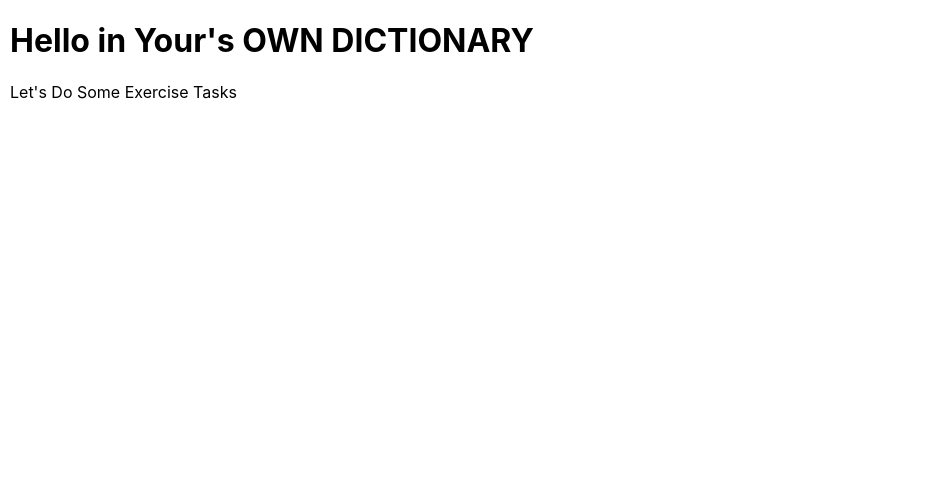
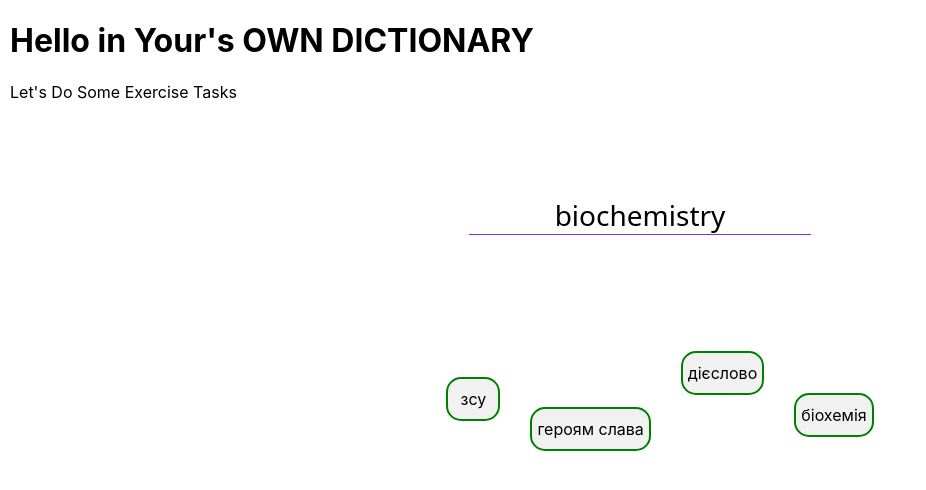
Before and after one commit to hustle2live/Vocabulary-App, a React (Create React App) app in the folder app/: page /test-page in a window 1280 px wide. Shown: the top 490 px of the page, without its empty margins (0-926 px from the left). Built offline with nearby package versions, Linux system fonts and the light colour scheme.

Commit message:
added test component

```diff
--- a/app/package.json
+++ b/app/package.json
@@ -3,12 +3,16 @@
   "version": "0.1.0",
   "private": true,
   "dependencies": {
+    "@reduxjs/toolkit": "^1.8.5",
     "@testing-library/jest-dom": "^5.16.5",
     "@testing-library/react": "^13.4.0",
     "@testing-library/user-event": "^13.5.0",
     "react": "^18.2.0",
     "react-dom": "^18.2.0",
+    "react-redux": "^8.0.4",
     "react-scripts": "^5.0.1",
+    "redux": "^4.2.0",
+    "redux-devtools-extension": "^2.13.9",
     "web-vitals": "^2.1.4"
   },
   "scripts": {
--- a/app/src/App.jsx
+++ b/app/src/App.jsx
@@ -1,17 +1,30 @@
 import React from 'react';
 import { Routes, Route } from 'react-router-dom';
+import { useDispatch, useSelector } from 'react-redux';
 
 import { Main } from './components/Main';
 import { NewWordAddition } from './components/NewWordAddition';
-import { Testinteractive } from './components/TestInteractive';
+import { CreateTestingArray } from './components/CreateTestingArray';
+
 import './styles.css';
 
-const App = () => (
-  <Routes>
-    <Route path='/' element={<Main />} />
-    <Route path='add-new-word' element={<NewWordAddition />} />
-    <Route path='test-page' element={<Testinteractive />} />
-  </Routes>
-);
+const App = (props) => {
+  // const store = props.store;
+  // const state = store.getState();
+  // console.log(props.store);
+
+  // const store = useSelector((state) => state);
+
+  return (
+    <Routes>
+      <Route path='/' element={<Main />} />
+      <Route path='add-new-word' element={<NewWordAddition />} />
+      <Route
+        path='test-page'
+        element={<CreateTestingArray store={props.store} />}
+      />
+    </Routes>
+  );
+};
 
 export default App;
--- /dev/null
+++ b/app/src/components/CreateTestingArray.jsx
@@ -0,0 +1,46 @@
+import React from 'react';
+import { useDispatch, useSelector } from 'react-redux';
+import { shuffleAndCut, Testinteractive } from './TestInteractive';
+
+export const CreateTestingArray = (props) => {
+  const store = props.store;
+  const state = store.getState();
+  // const state = useSelector((state) => state);
+
+  const dispatch = useDispatch();
+
+  const testedName = state.activeWordTest;
+  // store.subscribe(() => console.log(state.activeWordTest));
+
+  const testingArray = shuffleAndCut([...state.vocabulary]);
+
+  const count = state.count;
+  const scorePercentage = (count / 10) * 100;
+
+  const changeTest = () =>
+    testingArray
+      ? dispatch({
+          type: 'setActiveTestWord',
+          payload: testingArray.shift()
+        })
+      : dispatch({
+          type: 'resetActiveWord'
+        });
+
+  changeTest();
+  console.log(state);
+
+  return testedName ? (
+    <Testinteractive
+      changeToNextWord={changeTest}
+      store={store}
+      testedElem={testedName}
+      vocabulary={state.vocabulary}
+      count={state.count}
+    />
+  ) : (
+    <div>
+      <p>there is {scorePercentage.toFixed(2)} % correct answers</p>
+    </div>
+  );
+};
--- a/app/src/components/Main.jsx
+++ b/app/src/components/Main.jsx
@@ -1,9 +1,10 @@
 import React from 'react';
 import { useNavigate, useLocation } from 'react-router-dom';
-
-import { dictionary } from './dictionary';
+import { useSelector } from 'react-redux';
 
 export const Main = () => {
+  const store = useSelector((state) => state.vocabulary);
+
   let navigate = useNavigate();
   let location = useLocation();
 
@@ -13,6 +14,13 @@ export const Main = () => {
         <button className='menu-btn'>DICTIONARY</button> |{' '}
         <button
           className='menu-btn'
+          onClick={() => navigate('/test-page' + location.search)}
+        >
+          GO TO TEST
+        </button>
+        |{' '}
+        <button
+          className='menu-btn'
           onClick={() => navigate('/add-new-word' + location.search)}
         >
           ADD NEW
@@ -20,7 +28,7 @@ export const Main = () => {
       </header>
       <div className='main-container-content'>
         <ul className='wordList'>
-          {dictionary.map(({ name, translate }, index) => (
+          {store.map(({ name, translate }, index) => (
             <li className='wordListElement' key={index}>
               <div className='description'>
                 <span className='circle'></span>
--- a/app/src/components/NewWordAddition.jsx
+++ b/app/src/components/NewWordAddition.jsx
@@ -1,24 +1,30 @@
 import React, { useState } from 'react';
 import { useNavigate, useLocation } from 'react-router-dom';
+import { useDispatch, useSelector } from 'react-redux';
 
-export const NewWordAddition = () => {
+export const NewWordAddition = (props) => {
+  const dispatch = useDispatch();
+  const store = useSelector((state) => state.vocabulary);
+
   let navigate = useNavigate();
   let location = useLocation();
 
   const [inputValue, setInputValue] = useState('');
   const [translateValue, setTranslateValue] = useState('');
 
-  const handleChange = (setElemFunction, e) => setElemFunction(e.target.value);
+  // const handleChange = (setElemFunction, e) => setElemFunction(e.target.value);
 
   const newWordAdditionHandler = () => {
     if (!inputValue.trim() || !translateValue.trim())
       return alert('please, inputs a value...');
+    const obj = { name: inputValue.trim(), translate: translateValue.trim() };
 
-    alert(
-      `new word [${inputValue.trim()} - ${translateValue.trim()}] was added.`
-    );
-
-    // your code to add a word...
+    if (!store.find((item) => item.name === obj.name)) {
+      dispatch({ type: 'addNewWord', payload: obj });
+      alert('word ' + obj.name + ' : ' + obj.translate + ' has been added.');
+      setInputValue('');
+      setTranslateValue('');
+    } else alert('this word has been added already');
   };
 
   return (
@@ -34,7 +40,7 @@ export const NewWordAddition = () => {
           id='word'
           className='word-input word'
           type='text'
-          onChange={(e) => handleChange(setInputValue, e)}
+          onChange={(e) => setInputValue(e.target.value)}
           value={inputValue}
         />
         <label htmlFor='word'>type a word</label>
@@ -44,7 +50,7 @@ export const NewWordAddition = () => {
           id='translate'
           className='word-input translate'
           type='text'
-          onChange={(e) => handleChange(setTranslateValue, e)}
+          onChange={(e) => setTranslateValue(e.target.value)}
           value={translateValue}
         />
         <label htmlFor='translate'>type a translation</label>
--- a/app/src/components/TestInteractive.jsx
+++ b/app/src/components/TestInteractive.jsx
@@ -1,8 +1,77 @@
-export const Testinteractive = () => {
+import React from 'react';
+import { useDispatch, useSelector } from 'react-redux';
+
+export const shuffleAndCut = (arr, num = 10) => {
+  let currentIndex = arr.length,
+    randomIndex;
+  while (currentIndex !== 0) {
+    randomIndex = Math.floor(Math.random() * currentIndex);
+    currentIndex--;
+    [arr[currentIndex], arr[randomIndex]] = [
+      arr[randomIndex],
+      arr[currentIndex]
+    ];
+  }
+  return arr.slice(0, num);
+};
+
+const getRandomAnswers = (arr, testedElement) => {
+  const randomAnswers = [testedElement.translate];
+  while (randomAnswers.length < 4) {
+    const randomIndex = Math.floor(Math.random() * arr.length);
+    const randomObj = arr[randomIndex];
+    if (!randomAnswers.find((translate) => translate === randomObj.translate))
+      randomAnswers.push(randomObj.translate);
+  }
+  return shuffleAndCut(randomAnswers, 4);
+};
+
+export const Testinteractive = (props) => {
+  const dispatch = useDispatch();
+
+  const store = props.store;
+
+  const vocabulary = props.vocabulary;
+  const count = props.count;
+
+  const testedElement = props.testedElem;
+
+  store.subscribe(() => console.log(testedElement));
+
+  const isCorrectAnswer = (selectedTranslate, testedElement) => {
+    if (selectedTranslate === testedElement.translate) {
+      dispatch({
+        type: 'countInc'
+      });
+      return 'Awesome, You are WRIGHT !';
+    }
+    return "You're WRONG ...";
+  };
+
+  const testedAnswers = getRandomAnswers(vocabulary, testedElement);
+
   return (
     <div>
       <h1>Hello in Your's OWN DICTIONARY</h1>
       <p>Let's Do Some Exercise Tasks</p>
+      <div className='test-container-div'>
+        <p className='tested-word'>{testedElement.name}</p>
+        <ul className='testUlList'>
+          {testedAnswers.map((item) => (
+            <li
+              className='testLiElement'
+              key={item}
+              onClick={(e) => {
+                isCorrectAnswer(e.currentTarget.textContent, testedElement);
+                console.log(count);
+                props.changeToNextWord();
+              }}
+            >
+              <span>{item}</span>
+            </li>
+          ))}
+        </ul>
+      </div>
     </div>
   );
 };
--- a/app/src/index.jsx
+++ b/app/src/index.jsx
@@ -1,14 +1,20 @@
 import React from 'react';
 import ReactDOM from 'react-dom/client';
 import { BrowserRouter } from 'react-router-dom';
+import { store } from './redux/redux-store';
+import { Provider } from 'react-redux';
 
 import App from './App';
+
+// console.log(store);
 
 const root = ReactDOM.createRoot(document.getElementById('root'));
 root.render(
   <React.StrictMode>
     <BrowserRouter>
-      <App />
+      <Provider store={store}>
+        <App store={store} />
+      </Provider>
     </BrowserRouter>
   </React.StrictMode>
 );
--- /dev/null
+++ b/app/src/redux/redux-store.js
@@ -0,0 +1,27 @@
+import { createStore } from 'redux';
+import { dictionary } from '../components/dictionary';
+import { composeWithDevTools } from 'redux-devtools-extension';
+
+const initialState = [...dictionary];
+
+function countUpReducer(
+  state = { vocabulary: initialState, activeWordTest: null, count: 0 },
+  action
+) {
+  switch (action.type) {
+    case 'addNewWord':
+      return { ...state, vocabulary: [...state.vocabulary, action.payload] };
+    case 'countInc':
+      return { ...state, count: state.count + 1 };
+    case 'countReset':
+      return { ...state, count: 0 };
+    case 'setActiveTestWord':
+      return { ...state, activeWordTest: action.payload };
+    case 'resetActiveWord':
+      return { ...state, activeWordTest: null };
+    default:
+      return state;
+  }
+}
+
+export const store = createStore(countUpReducer);
--- a/app/src/styles.css
+++ b/app/src/styles.css
@@ -1,8 +1,4 @@
 @import url('https://fonts.googleapis.com/css2?family=Inter:wght@400;600;700;800&family=Roboto+Mono:wght@700&display=swap');
-
-* {
-  /* border: 1px solid #c1c1c175; */
-}
 
 body {
   margin: 10px;
@@ -196,3 +192,67 @@ input::placeholder {
 .back-btn span {
   font-size: 0.78rem;
 }
+
+.test-container-div,
+.testUlList {
+  display: flex;
+  align-items: center;
+}
+
+.test-container-div {
+  flex-direction: column;
+}
+
+.testUlList {
+  height: 140px;
+}
+
+.testLiElement:nth-child(3) {
+  height: 80%;
+}
+.testLiElement:nth-child(2) {
+  height: 10%;
+}
+.testLiElement:nth-child(3) {
+  height: 90%;
+}
+.testLiElement:nth-child(4) {
+  height: 30%;
+}
+
+.tested-word {
+  display: block;
+  font-family: system-ui, -apple-system, BlinkMacSystemFont, 'Segoe UI', Roboto,
+    Oxygen, Ubuntu, Cantarell, 'Open Sans', 'Helvetica Neue', sans-serif;
+  font-size: 28px;
+  font-weight: 500;
+  padding: 50px;
+}
+
+.tested-word::after {
+  height: 1px;
+  width: 200%;
+  background-color: blueviolet;
+  display: block;
+  content: '';
+  margin-left: -50%;
+}
+
+.testLiElement span {
+  cursor: pointer;
+  display: block;
+  background-color: #f1f1f1;
+  padding: 10px 5px;
+  min-width: 40px;
+  text-align: center;
+  border-radius: 15px;
+  border: 2px solid green;
+  width: fit-content;
+  margin: 15px;
+}
+
+.testLiElement span:hover {
+  background-color: black;
+  color: #fff;
+  border-color: greenyellow;
+}
```
Also changed, not shown: app/src/App.css (deleted, +0 -38 lines), 1 other file (tests, documents, lock files or other folders).
